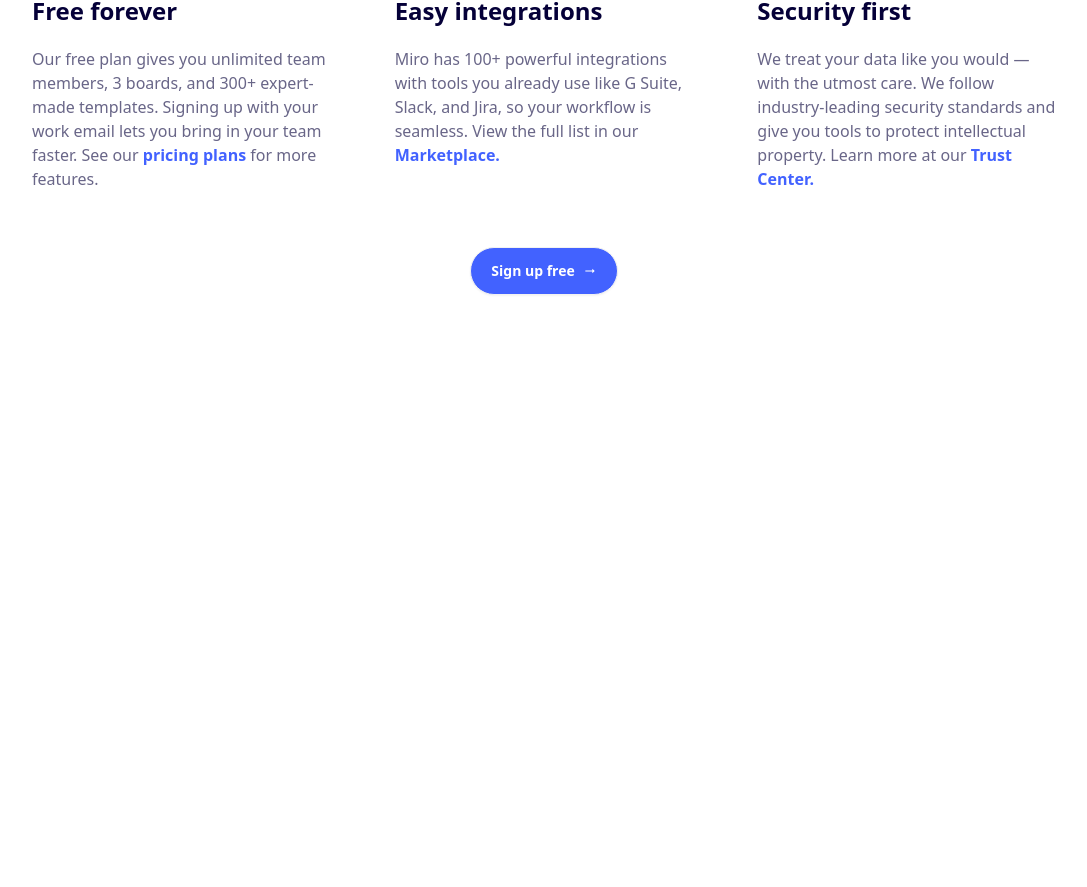
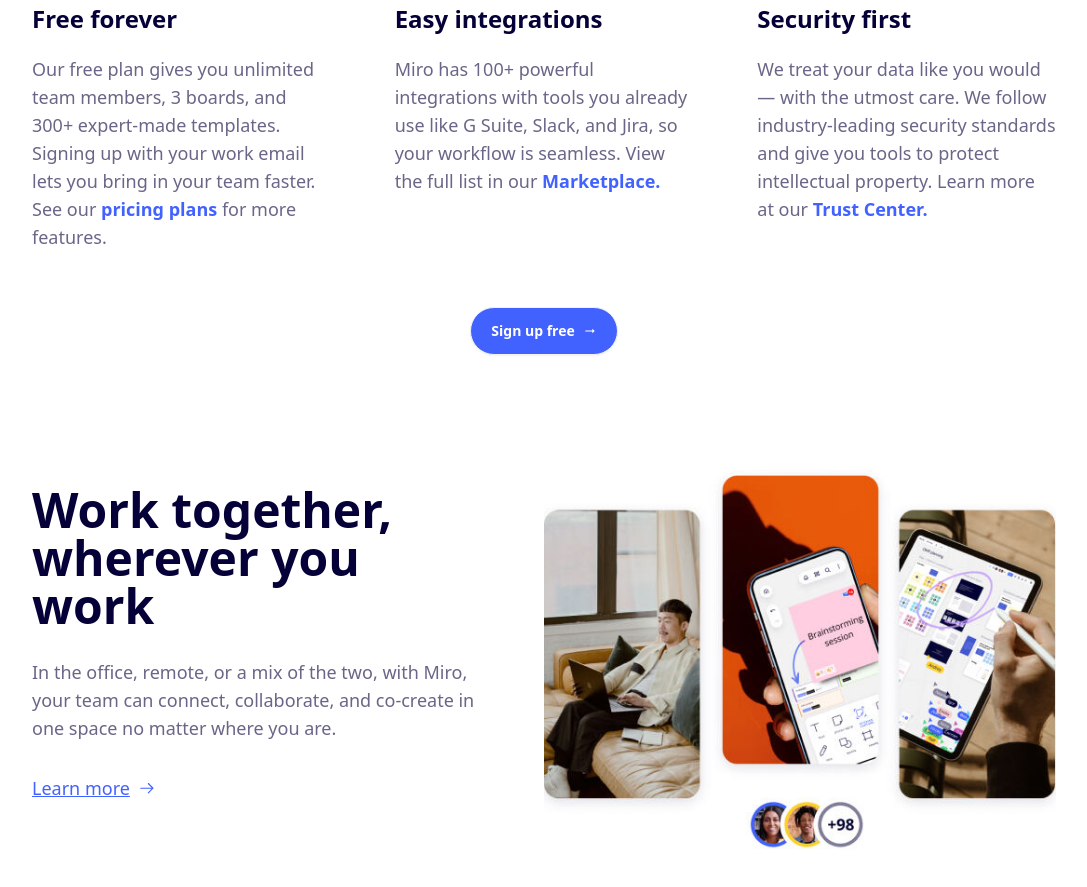
Before and after one commit to shariful-github/miro, a React (Vite) app: page / in a window 1280 px wide. Shown: the part 1309-2196 px from the top of the page, without its empty margins (96-1183 px from the left). Before the commit the page ends 1684 px from the top, so only its background shows below. Built offline with nearby package versions, Linux system fonts and the light colour scheme.

Commit message:
worktogether section

```diff
--- a/src/components/Banner.jsx
+++ b/src/components/Banner.jsx
@@ -9,7 +9,7 @@ const Banner = () => {
         <section className="grid grid-cols-1 lg:grid-cols-12 mt-14">
             <div className="lg:col-span-5 flex flex-col justify-center">
                 <h1 className="text-3xl text-center lg:text-left lg:text-5xl font-bold text-[#050038]">Take ideas from better to best</h1>
-                <p className="text-[#4b4770] mt-4 mb-6">Miro is your team's visual platform to connect, collaborate, and create — together.</p>
+                <p className="text-[#4b4770] text-lg mt-4 mb-6">Miro is your team's visual platform to connect, collaborate, and create — together.</p>
                 <input type="text" placeholder="Type here" className="input input-bordered w-full rounded-3xl mb-3" />
                 <ButtonArrow
                     title='Sign up free'
--- a/src/components/Highlights.jsx
+++ b/src/components/Highlights.jsx
@@ -3,22 +3,22 @@ import ButtonArrow from "./ButtonArrow";
 
 const Highlights = () => {
     return (
-        <section className="my-20">
+        <section className="mt-20 mb-10">
             <h1 className="text-[#050038] text-center text-3xl lg:text-5xl font-bold relative w-[300px] lg:w-[500px] mx-auto">Collaborate without <br /> constraints
                 <span className="bg-yellow-400 font-bold text-xs px-3 py-1 rounded-lg absolute rotate-12 -right-12 -top-10">YOUR IDEA STARTS HERE</span>
             </h1>
             <div className="grid grid-cols-1 lg:grid-cols-3 gap-16 mt-12">
                 <div>
                     <h3 className="text-2xl font-bold text-[#050038] mb-5">Free forever</h3>
-                    <p className="text-[#696688]">Our free plan gives you unlimited team members, 3 boards, and 300+ expert-made templates. Signing up with your work email lets you bring in your team faster. See our <Link className="text-[#4262ff] font-semibold">pricing plans</Link> for more features.</p>
+                    <p className="text-[#696688] text-lg">Our free plan gives you unlimited team members, 3 boards, and 300+ expert-made templates. Signing up with your work email lets you bring in your team faster. See our <Link className="text-[#4262ff] font-semibold">pricing plans</Link> for more features.</p>
                 </div>
                 <div>
                     <h3 className="text-2xl font-bold text-[#050038] mb-5">Easy integrations</h3>
-                    <p className="text-[#696688]">Miro has 100+ powerful integrations with tools you already use like G Suite, Slack, and Jira, so your workflow is seamless. View the full list in our <Link className="text-[#4262ff] font-semibold">Marketplace.</Link></p>
+                    <p className="text-[#696688] text-lg">Miro has 100+ powerful integrations with tools you already use like G Suite, Slack, and Jira, so your workflow is seamless. View the full list in our <Link className="text-[#4262ff] font-semibold">Marketplace.</Link></p>
                 </div>
                 <div>
                     <h3 className="text-2xl font-bold text-[#050038] mb-5">Security first</h3>
-                    <p className="text-[#696688]">We treat your data like you would — with the utmost care. We follow industry-leading security standards and give you tools to protect intellectual property. Learn more
+                    <p className="text-[#696688] text-lg">We treat your data like you would — with the utmost care. We follow industry-leading security standards and give you tools to protect intellectual property. Learn more
                         at our <Link className="text-[#4262ff] font-semibold">Trust Center.</Link></p>
                 </div>
             </div>
--- /dev/null
+++ b/src/components/WorkTogether.jsx
@@ -0,0 +1,23 @@
+import { Link } from "react-router-dom";
+import hybridwork from '../assets/images/hybridwork.jpg'
+import { GoArrowRight } from "react-icons/go";
+
+const WorkTogether = () => {
+    return (
+        <section className="grid grid-cols-1 lg:grid-cols-2 mb-20">
+            <div className="flex flex-col items-start justify-center p-0 lg:pr-16">
+                <h1 className="text-3xl lg:text-5xl font-bold text-[#050038]">Work together, wherever you work</h1>
+                <p className="text-[#696688] text-lg mt-7 mb-8">In the office, remote, or a mix of the two, with Miro, your team can connect, collaborate, and co-create in one space no matter where you are.</p>
+                <Link className="text-[#4262ff] text-lg flex items-center gap-2">
+                    <span className="underline">Learn more</span>
+                    <GoArrowRight />
+                </Link>
+            </div>
+            <div>
+                <img src={hybridwork} alt="" />
+            </div>
+        </section>
+    );
+};
+
+export default WorkTogether;
--- a/src/pages/Home.jsx
+++ b/src/pages/Home.jsx
@@ -2,6 +2,7 @@ import Banner from "../components/Banner";
 import Highlights from "../components/Highlights";
 import NavBar from "../components/NavBar";
 import TrustedOrganizations from "../components/TrustedOrganizations";
+import WorkTogether from "../components/WorkTogether";
 
 const Home = () => {
     return (
@@ -11,6 +12,7 @@ const Home = () => {
                 <Banner></Banner>
                 <TrustedOrganizations></TrustedOrganizations>
                 <Highlights></Highlights>
+                <WorkTogether></WorkTogether>
             </div>
         </div>
     );
```
Also changed, not shown: src/assets/images/hybridwork.jpg (added).
